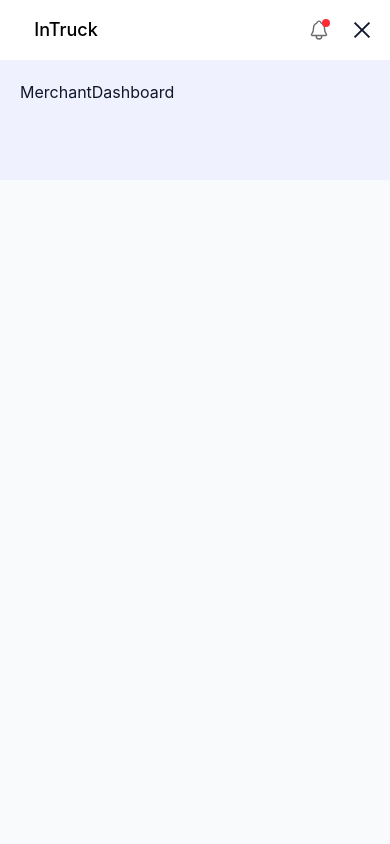
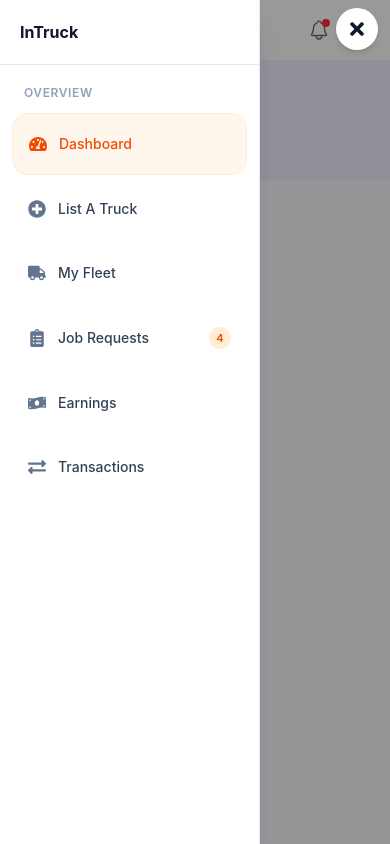
Before and after one commit to Quwambinuyo/InTruck, a React (Vite) app: page /merchant/dashboard in a window 390 px wide. Both pictures are taken after a click on the button 358 px from the left and 30 px from the top of the page. Built offline with nearby package versions, Linux system fonts and the light colour scheme.

Commit message:
added the sidebar for mobile

```diff
--- a/src/layouts/navigation/Sidebar.tsx
+++ b/src/layouts/navigation/Sidebar.tsx
@@ -10,6 +10,7 @@
   FaMoneyBillWave,
   FaClipboardList,
   FaUsers,
+  FaTimes,
 } from "react-icons/fa";
 
 const customerLinks: {
@@ -130,9 +131,16 @@
     <div className="fixed inset-0 z-50 md:hidden">
       <div className="absolute inset-0 bg-black/40" onClick={onClose} />
 
-      <div className="absolute left-0 top-0 h-full w-[260px] bg-white shadow-xl">
+      <div className="absolute left-0 top-0 h-full w-[260px] bg-white shadow-xl flex flex-col">
         <Sidebar />
       </div>
+
+      <button
+        className="absolute top-2 right-3 rounded-full h-[42px] w-[42px] bg-white flex items-center justify-center shadow-md"
+        onClick={onClose}
+      >
+        <FaTimes color="#0f172a" size={20} />
+      </button>
     </div>
   );
 };
--- a/src/layouts/navigation/Topbar.tsx
+++ b/src/layouts/navigation/Topbar.tsx
@@ -3,6 +3,7 @@
 import { IoMenuOutline, IoNotificationsOutline } from "react-icons/io5";
 import { AiOutlineClose } from "react-icons/ai";
 import { FiChevronDown } from "react-icons/fi";
+import { MobileSidebarWrapper } from "./Sidebar";
 
 const dummyUser = {
   firstName: "John",
@@ -66,6 +67,7 @@
   const [menuOpen, setMenuOpen] = useState(false);
 
   return (
+    <>
       <nav className="fixed bg-white px-4 sm:px-8 md:hidden top-0 left-0 z-10 w-full h-[60px] sm:h-[63px] flex items-center">
         <div className="flex items-center justify-between w-full">
           <Link
@@ -96,5 +98,8 @@
           </div>
         </div>
       </nav>
+
+      {menuOpen && <MobileSidebarWrapper onClose={() => setMenuOpen(false)} />}
+    </>
   );
 };
```
Lines whose indentation alone changed are shown as unchanged.
